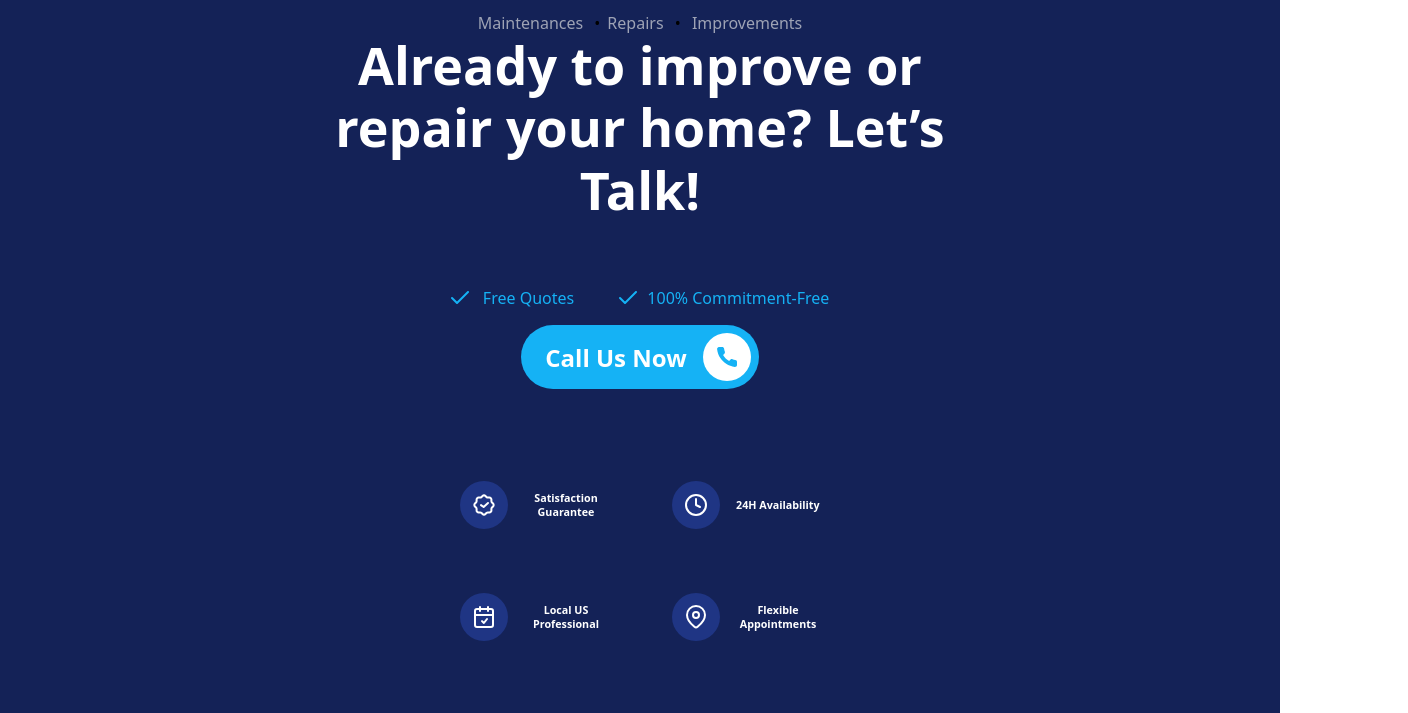
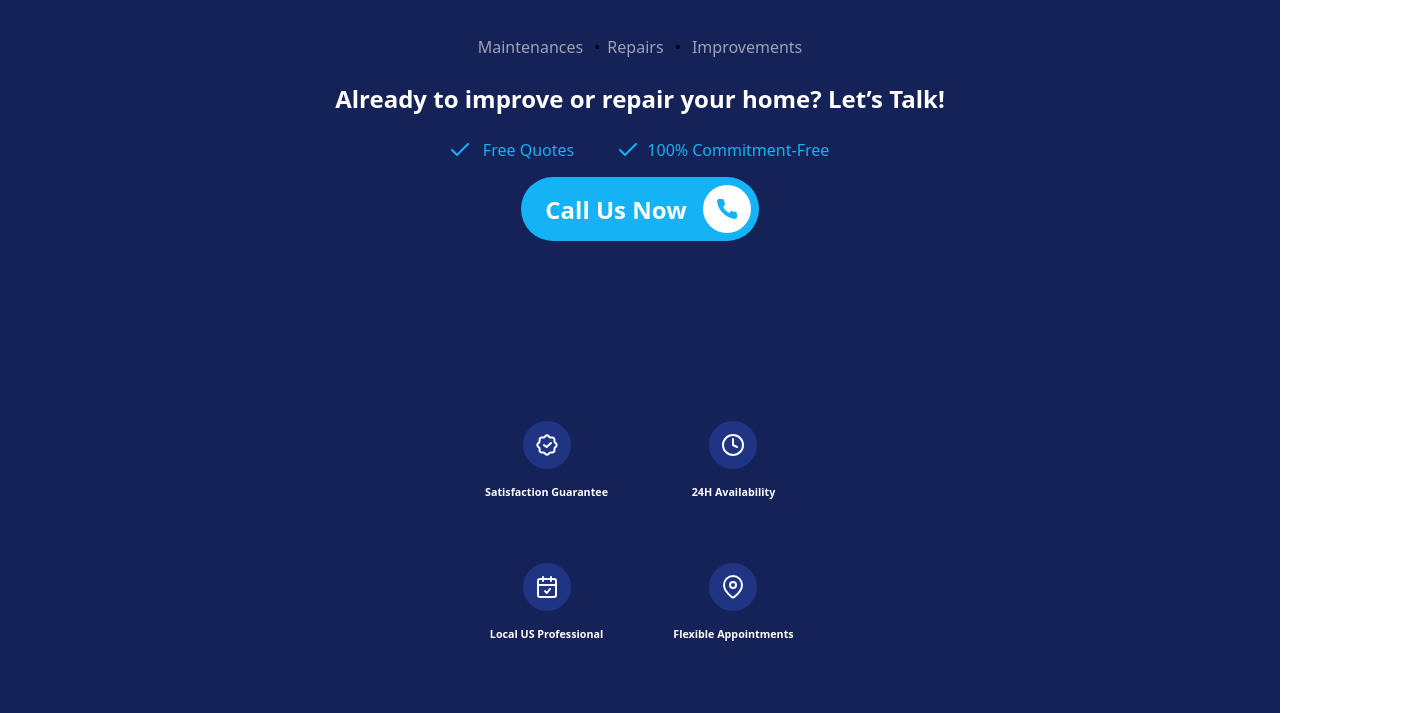
Before and after one commit to PotdarDatta/Digital, a plain HTML site: page index.html in a window 1280 px wide. Shown: the part 60-773 px from the top of the page, 1408 px wide, since content can reach past the window. Drawn offline with Linux system fonts and the light colour scheme.

Commit message:
all fixes has been resolved

```diff
--- a/index.html
+++ b/index.html
@@ -1,8 +1,8 @@
 <!DOCTYPE html>
-<html lang="en">
+<html>
   <head>
     <meta charset="UTF-8" />
-    <meta name="viewport" content="width=device-width, initial-scale=1.0" />
+    <meta name="viewport" content="width=device-width, initial-scale=1.0">
     <title>My Project</title>
     <link rel="stylesheet" href="styles.css" />
   </head>
--- a/styles.css
+++ b/styles.css
@@ -4,7 +4,7 @@
     --primary-sky-blue: #15B2F5;
     --white: #ffffff;
   }
-  * {
+* {
     margin: 0;
     padding: 0;
     box-sizing: border-box;
@@ -180,6 +180,7 @@ nav {
         align-items: center;
         padding: 0 0 45px;
         position: relative;
+        overflow: hidden;
         @media (max-width:1315px) {
             justify-content: center;
         }
@@ -205,10 +206,14 @@ nav {
         gap: 16px;
         align-items: center;
         max-width: 148px;
+        @media (max-width:1660px) {
+            flex-direction: column;
+        }
     }
 
 
     .absolute-right{
+
         position: absolute;
         right: 0;
         bottom: 0;
@@ -278,8 +283,9 @@ nav {
         padding: 0 7px;
         color: #9EA3B5;
     }
+
     .hero-description{
-        padding: 0 20px;
+        padding: 24px 20px 0;
         max-width: 673px;
         display: flex;
         flex-direction: column;
@@ -289,6 +295,7 @@ nav {
     }
     .hero-description h1{
         color: var(--white);
+        padding: 24px 0;
     }
     .hero-features .feature {
         margin: 0 20.5px;
@@ -333,6 +340,9 @@ nav {
     color: white;
     border-radius: 24px;
 
+    @media (max-width:585px) {
+        margin: 0 24px;
+    }
 }
 
 .our-services .cta-button {
@@ -377,12 +387,12 @@ nav {
         text-align: center;
     }
 
-    h1 {
+    /* h1 {
         font-size: 52px;
         color: #1a1a1a;
         margin-bottom: 66px;
         line-height: 1.2;
-    }
+    } */
 
     .trustpilot-logo {
         padding: 24px;
```
